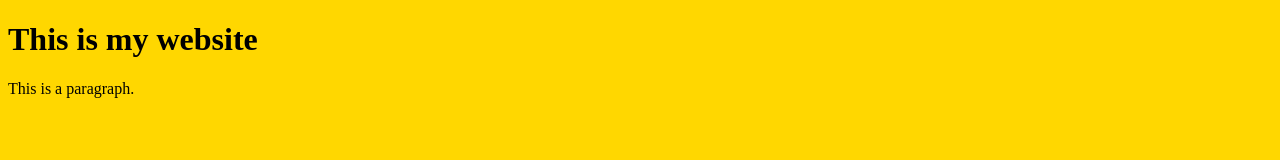
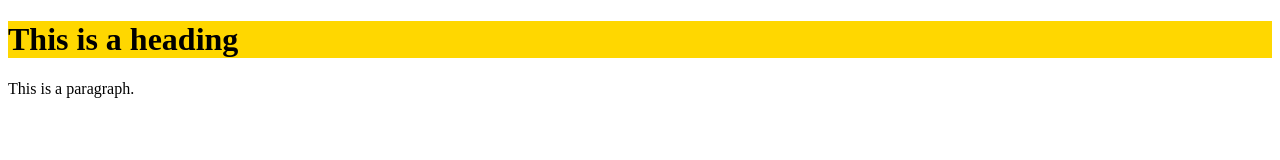
Before and after one commit to blastybytes/blastybytes.github.io, a plain HTML site: page index.html in a window 1280 px wide. Drawn offline with Linux system fonts and the light colour scheme.

Commit message:
Update title to gold background

```diff
--- a/index.html
+++ b/index.html
@@ -7,8 +7,8 @@
 
   </head>
 
-  <body style="background-color:gold;">
-<h1>This is my website</h1>
+  <body>
+<h1 style="background-color:gold;">This is a heading</h1>
 <p>This is a paragraph.</p>
 
   </body>
```
